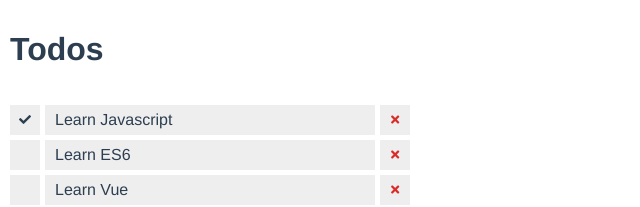
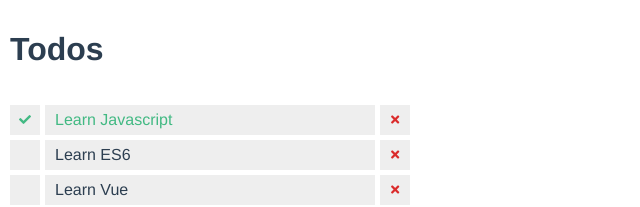
Before and after one commit to SoulEvans07/react-todo-app, a React (Create React App) app: page / in a window 1280 px wide. Shown: the top 207 px of the page, without its empty margins (0-640 px from the left). Built offline with nearby package versions, Linux system fonts and the light colour scheme.

Commit message:
added conditional styling

```diff
--- a/src/components/TaskItem.js
+++ b/src/components/TaskItem.js
@@ -3,8 +3,12 @@ import styles from './TaskItem.module.css'
 
 class TaskItem extends Component {
   render() {
+    const taskStyleClass = [ styles.task ];
+    if(this.props.task.done)
+      taskStyleClass.push(styles.done)
+
     return (
-      <div className={styles.task}>
+      <div className={taskStyleClass.join(' ')}>
         <div className={styles.checkbox} onClick={this.props.onClick}>
           { this.props.task.done ? <i className='fa fa-check'/> : null }
         </div>
```
